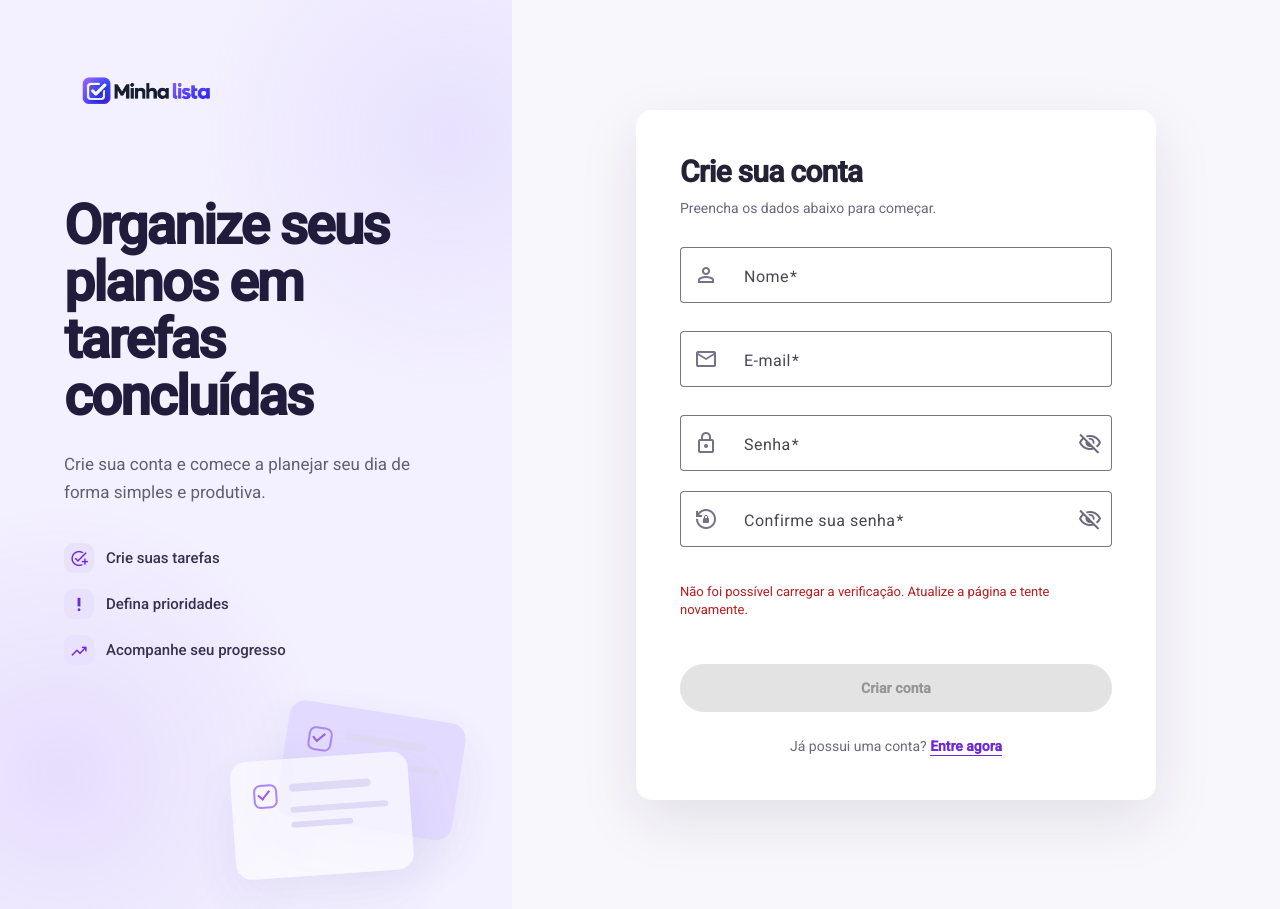
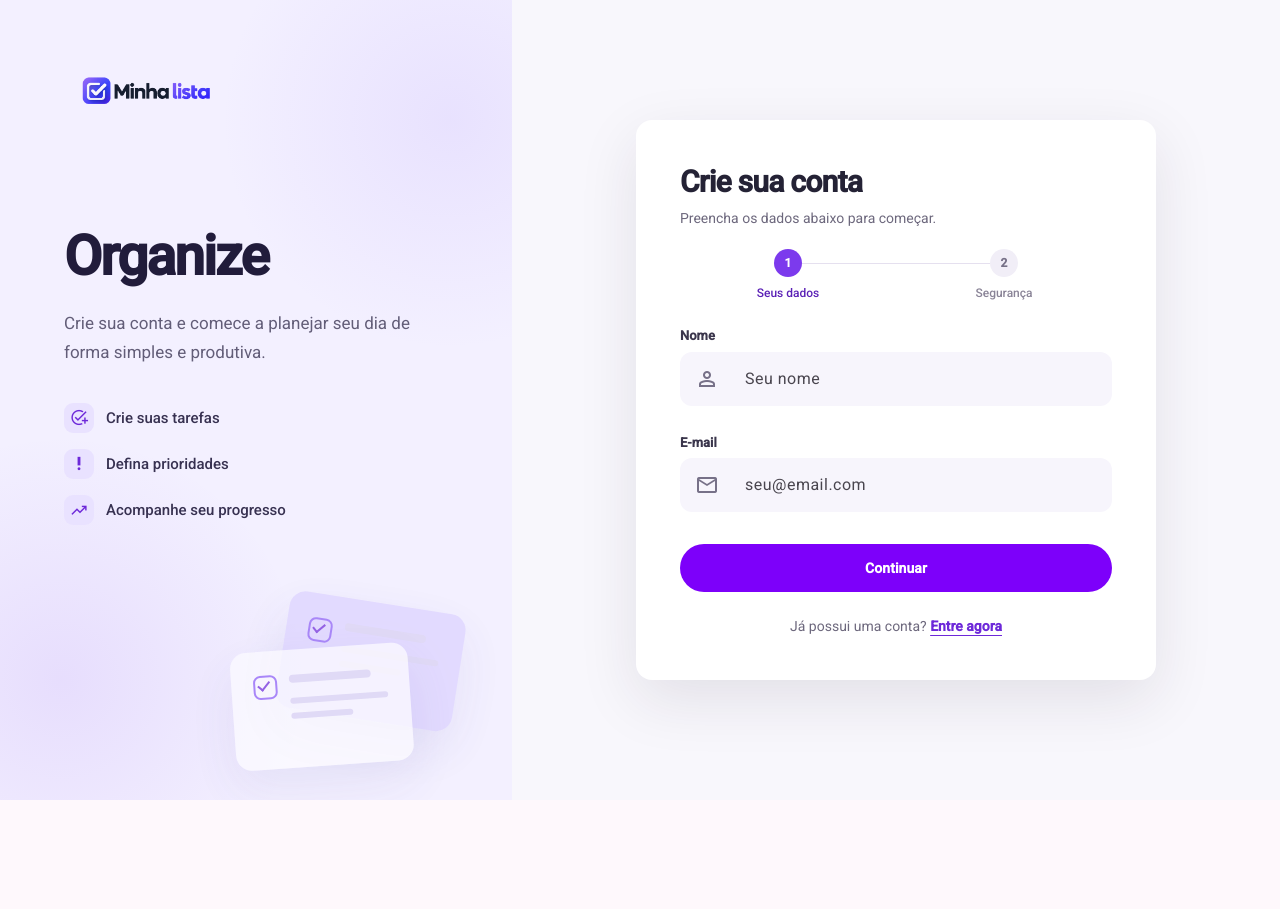
Before and after one commit to thislucasme/desafio-essentia-tecnologies-front-end, an Angular app: page /cadastro in a window 1280 px wide. After the commit the page ends 800 px from the top, so only its background shows below. Built offline with nearby package versions, Linux system fonts and the light colour scheme.

Commit message:
add: ajustar cadastro e login

```diff
--- a/src/app/features/auth/pages/auth-page.scss
+++ b/src/app/features/auth/pages/auth-page.scss
@@ -185,8 +185,18 @@
   box-shadow: 0 20px 60px rgb(36 34 53 / 10%);
 }
 
+@media (min-width: 841px) and (min-height: 960px) {
+  .auth-page-register .auth-panel {
+    transform: translateY(-40px);
+  }
+}
+
 .form-heading {
   margin-bottom: 28px;
+}
+
+.auth-page-register .form-heading {
+  margin-bottom: 20px;
 }
 
 .form-heading h2 {
@@ -218,23 +228,61 @@ form {
   gap: 8px;
 }
 
-mat-form-field {
-  width: 100%;
-  --mdc-outlined-text-field-container-shape: 12px;
-  --mdc-outlined-text-field-focus-outline-color: #6d28d9;
-  --mdc-outlined-text-field-focus-label-text-color: #6d28d9;
-  --mdc-outlined-text-field-hover-outline-color: #8b84a0;
-  --mdc-outlined-text-field-outline-color: #d7d3df;
+.step-indicator {
+  position: relative;
+  display: grid;
+  margin: 0 0 24px;
+  padding: 0;
+  grid-template-columns: 1fr 1fr;
+  list-style: none;
 }
 
-mat-form-field mat-icon[matprefix] {
-  margin: 0 10px 0 2px;
-  color: #777188;
+.step-indicator::before {
+  position: absolute;
+  top: 14px;
+  right: 25%;
+  left: 25%;
+  height: 1px;
+  background: #e5e0ef;
+  content: '';
 }
 
-mat-form-field button[mat-icon-button] {
-  margin-right: 2px;
-  color: #6d687d;
+.step-indicator li {
+  position: relative;
+  z-index: 1;
+  display: flex;
+  gap: 6px;
+  align-items: center;
+  color: #8a8497;
+  flex-direction: column;
+}
+
+.step-indicator span {
+  display: grid;
+  width: 28px;
+  height: 28px;
+  place-items: center;
+  color: #777188;
+  font-size: 12px;
+  font-weight: 700;
+  background: #f1eef7;
+  border-radius: 50%;
+}
+
+.step-indicator small {
+  font-size: 12px;
+  font-weight: 500;
+}
+
+.step-indicator li.active,
+.step-indicator li.completed {
+  color: #5b21b6;
+}
+
+.step-indicator li.active span,
+.step-indicator li.completed span {
+  color: #ffffff;
+  background: #7c3aed;
 }
 
 .password-row {
@@ -276,6 +324,23 @@ app-turnstile {
 
 .submit-button:not(:disabled):hover {
   --mdc-filled-button-container-color: #5b21b6;
+}
+
+.register-actions {
+  display: grid;
+  gap: 10px;
+  align-items: center;
+  grid-template-columns: auto 1fr;
+}
+
+.register-actions .submit-button {
+  margin-top: 0;
+}
+
+.back-button {
+  min-height: 48px;
+  color: #6255c4;
+  font-weight: 600;
 }
 
 .button-spinner {
--- a/src/app/features/auth/pages/login/login.html
+++ b/src/app/features/auth/pages/login/login.html
@@ -37,25 +37,37 @@
       </div>
 
       <form [formGroup]="form" (ngSubmit)="submit()">
+        <div class="form-field-group">
+          <label class="form-field-label" for="login-email">E-mail</label>
           <mat-form-field appearance="outline">
-          <mat-label>E-mail</mat-label>
             <mat-icon matPrefix aria-hidden="true">mail_outline</mat-icon>
-          <input matInput type="email" formControlName="email" autocomplete="email" />
+            <input
+              id="login-email"
+              matInput
+              type="email"
+              formControlName="email"
+              autocomplete="email"
+              placeholder="seu@email.com"
+            />
             @if (form.controls.email.hasError('required')) {
               <mat-error>O e-mail é obrigatório.</mat-error>
             } @else if (form.controls.email.hasError('email')) {
               <mat-error>Digite um e-mail válido.</mat-error>
             }
           </mat-form-field>
+        </div>
 
+        <div class="form-field-group">
+          <label class="form-field-label" for="login-password">Senha</label>
           <mat-form-field appearance="outline">
-          <mat-label>Senha</mat-label>
             <mat-icon matPrefix aria-hidden="true">lock_outline</mat-icon>
             <input
+              id="login-password"
               matInput
               [type]="hidePassword() ? 'password' : 'text'"
               formControlName="password"
               autocomplete="current-password"
+              placeholder="Digite sua senha"
             />
             <button
               mat-icon-button
@@ -70,6 +82,7 @@
               <mat-error>A senha é obrigatória.</mat-error>
             }
           </mat-form-field>
+        </div>
 
         <app-turnstile action="login" (tokenChange)="turnstileToken.set($event)" />
 
--- a/src/app/features/auth/pages/register/register.html
+++ b/src/app/features/auth/pages/register/register.html
@@ -5,7 +5,7 @@
     </div>
 
     <div class="showcase-content">
-      <h1 id="register-showcase-title">Organize seus planos em tarefas concluídas</h1>
+      <h1 id="register-showcase-title">Organize</h1>
       <p>Crie sua conta e comece a planejar seu dia de forma simples e produtiva.</p>
 
       <ul class="benefit-list" aria-label="Benefícios da Minha lista">
@@ -36,36 +36,77 @@
         <p>Preencha os dados abaixo para começar.</p>
       </div>
 
+      <ol class="step-indicator" aria-label="Progresso do cadastro">
+        <li [class.active]="step() === 1" [class.completed]="step() === 2">
+          <span>1</span>
+          <small>Seus dados</small>
+        </li>
+        <li [class.active]="step() === 2">
+          <span>2</span>
+          <small>Segurança</small>
+        </li>
+      </ol>
+
       <form [formGroup]="form" (ngSubmit)="submit()">
+        @if (step() === 1) {
+          <div class="form-field-group">
+            <label class="form-field-label" for="register-name">Nome</label>
             <mat-form-field appearance="outline">
-          <mat-label>Nome</mat-label>
               <mat-icon matPrefix aria-hidden="true">person_outline</mat-icon>
-          <input matInput formControlName="name" autocomplete="name" />
+              <input
+                id="register-name"
+                matInput
+                formControlName="name"
+                autocomplete="name"
+                placeholder="Seu nome"
+              />
               @if (form.controls.name.hasError('required')) {
                 <mat-error>O nome é obrigatório.</mat-error>
               }
             </mat-form-field>
+          </div>
 
+          <div class="form-field-group">
+            <label class="form-field-label" for="register-email">E-mail</label>
             <mat-form-field appearance="outline">
-          <mat-label>E-mail</mat-label>
               <mat-icon matPrefix aria-hidden="true">mail_outline</mat-icon>
-          <input matInput type="email" formControlName="email" autocomplete="email" />
+              <input
+                id="register-email"
+                matInput
+                type="email"
+                formControlName="email"
+                autocomplete="email"
+                placeholder="seu@email.com"
+              />
               @if (form.controls.email.hasError('required')) {
                 <mat-error>O e-mail é obrigatório.</mat-error>
               } @else if (form.controls.email.hasError('email')) {
                 <mat-error>Digite um e-mail válido.</mat-error>
               }
             </mat-form-field>
+          </div>
 
+          <button
+            class="submit-button"
+            mat-flat-button
+            type="button"
+            (click)="continueToSecurity()"
+          >
+            Continuar
+          </button>
+        } @else {
           <div class="password-row">
+            <div class="form-field-group">
+              <label class="form-field-label" for="register-password">Senha</label>
               <mat-form-field appearance="outline">
-            <mat-label>Senha</mat-label>
                 <mat-icon matPrefix aria-hidden="true">lock_outline</mat-icon>
                 <input
+                  id="register-password"
                   matInput
                   [type]="hidePassword() ? 'password' : 'text'"
                   formControlName="password"
                   autocomplete="new-password"
+                  placeholder="Crie uma senha"
                 />
                 <button
                   mat-icon-button
@@ -82,22 +123,30 @@
                   <mat-error>Use pelo menos 6 caracteres.</mat-error>
                 }
               </mat-form-field>
+            </div>
 
+            <div class="form-field-group">
+              <label class="form-field-label" for="register-confirm-password">
+                Confirme sua senha
+              </label>
               <mat-form-field appearance="outline">
-            <mat-label>Confirme sua senha</mat-label>
                 <mat-icon matPrefix aria-hidden="true">lock_reset</mat-icon>
                 <input
+                  id="register-confirm-password"
                   matInput
                   [type]="hideConfirmation() ? 'password' : 'text'"
                   formControlName="confirmPassword"
                   autocomplete="new-password"
+                  placeholder="Digite novamente"
                 />
                 <button
                   mat-icon-button
                   matSuffix
                   type="button"
                   (click)="hideConfirmation.set(!hideConfirmation())"
-              [attr.aria-label]="hideConfirmation() ? 'Mostrar confirmação' : 'Ocultar confirmação'"
+                  [attr.aria-label]="
+                    hideConfirmation() ? 'Mostrar confirmação' : 'Ocultar confirmação'
+                  "
                 >
                   <mat-icon>{{ hideConfirmation() ? 'visibility_off' : 'visibility' }}</mat-icon>
                 </button>
@@ -105,6 +154,7 @@
                   <mat-error>Confirme sua senha.</mat-error>
                 }
               </mat-form-field>
+            </div>
           </div>
 
           @if (form.hasError('passwordsDoNotMatch') && form.controls.confirmPassword.touched) {
@@ -121,6 +171,12 @@
             </p>
           }
 
+          <div class="register-actions">
+            <button class="back-button" mat-button type="button" (click)="backToDetails()">
+              <mat-icon aria-hidden="true">arrow_back</mat-icon>
+              Voltar
+            </button>
+
             <button
               class="submit-button"
               mat-flat-button
@@ -134,6 +190,8 @@
                 Criar conta
               }
             </button>
+          </div>
+        }
       </form>
 
       <p class="auth-switch">Já possui uma conta? <a routerLink="/login">Entre agora</a></p>
--- a/src/app/features/auth/pages/register/register.ts
+++ b/src/app/features/auth/pages/register/register.ts
@@ -47,6 +47,7 @@ export class Register {
   readonly turnstileToken = signal('');
   readonly hidePassword = signal(true);
   readonly hideConfirmation = signal(true);
+  readonly step = signal<1 | 2>(1);
 
   readonly form = new FormGroup(
     {
@@ -66,6 +67,25 @@ export class Register {
     },
     { validators: passwordsMatch },
   );
+
+  continueToSecurity(): void {
+    const { name, email } = this.form.controls;
+    name.markAsTouched();
+    email.markAsTouched();
+
+    if (name.invalid || email.invalid) {
+      return;
+    }
+
+    this.errorMessage.set('');
+    this.step.set(2);
+  }
+
+  backToDetails(): void {
+    this.turnstileToken.set('');
+    this.errorMessage.set('');
+    this.step.set(1);
+  }
 
   async submit(): Promise<void> {
     if (this.form.invalid || !this.turnstileToken()) {
--- a/src/app/features/tasks/components/task-dialog/task-dialog.html
+++ b/src/app/features/tasks/components/task-dialog/task-dialog.html
@@ -23,10 +23,11 @@
 
 <mat-dialog-content>
   <form id="task-form" [formGroup]="form" (ngSubmit)="submit()">
+    <div class="form-field-group">
+      <label class="form-field-label" for="task-title">Título</label>
       <mat-form-field appearance="outline">
-      <mat-label>Título</mat-label>
-
         <input
+          id="task-title"
           matInput
           formControlName="title"
           placeholder="Ex: Estudar Angular"
@@ -43,11 +44,13 @@
           <mat-error>O título deve ter no máximo 180 caracteres.</mat-error>
         }
       </mat-form-field>
+    </div>
 
+    <div class="form-field-group">
+      <label class="form-field-label" for="task-description">Descrição</label>
       <mat-form-field appearance="outline">
-      <mat-label>Descrição</mat-label>
-
         <textarea
+          id="task-description"
           matInput
           formControlName="description"
           rows="5"
@@ -62,11 +65,12 @@
           <mat-error>A descrição deve ter no máximo 2.000 caracteres.</mat-error>
         }
       </mat-form-field>
+    </div>
 
+    <div class="form-field-group">
+      <label id="task-status-label" class="form-field-label">Status</label>
       <mat-form-field appearance="outline">
-      <mat-label>Status</mat-label>
-
-      <mat-select formControlName="status">
+        <mat-select formControlName="status" aria-labelledby="task-status-label">
           <mat-option value="PENDING">
             <span class="status-option"><span class="status-dot pending"></span>Pendente</span>
           </mat-option>
@@ -80,6 +84,7 @@
           </mat-option>
         </mat-select>
       </mat-form-field>
+    </div>
   </form>
 
   @if (errorMessage()) {
--- a/src/styles.scss
+++ b/src/styles.scss
@@ -33,6 +33,118 @@ html {
   outline-offset: 3px;
 }
 
+// Padrão global dos campos Angular Material.
+.form-field-group {
+  display: flex;
+  min-width: 0;
+  flex-direction: column;
+  gap: 7px;
+}
+
+.form-field-label {
+  color: #3b364c;
+  font-size: 13px;
+  font-weight: 600;
+  line-height: 1.35;
+}
+
+.mat-mdc-form-field {
+  width: 100%;
+  font-family: inherit;
+  --mdc-outlined-text-field-container-shape: 12px;
+  --mdc-outlined-text-field-focus-label-text-color: #6d28d9;
+  --mdc-outlined-text-field-label-text-color: #716b80;
+  --mdc-outlined-text-field-input-text-color: #29253a;
+  --mdc-outlined-text-field-input-text-placeholder-color: #9a94a7;
+  --mdc-outlined-text-field-error-focus-label-text-color: #b42318;
+  --mat-form-field-container-height: 52px;
+  --mat-form-field-container-vertical-padding: 14px;
+}
+
+.mat-mdc-form-field .mat-mdc-text-field-wrapper.mdc-text-field--outlined {
+  min-height: 52px;
+  background: #f7f5fc;
+  border: 1px solid transparent;
+  border-radius: 12px;
+  box-shadow: none;
+  transition:
+    border-color 160ms ease,
+    box-shadow 160ms ease,
+    background-color 160ms ease;
+}
+
+// O Material divide o outline em três partes. Elas são removidas para que
+// somente a borda do container acima controle os estados visuais.
+.mat-mdc-form-field .mdc-notched-outline__leading,
+.mat-mdc-form-field .mdc-notched-outline__notch,
+.mat-mdc-form-field .mdc-notched-outline__trailing {
+  border: 0 !important;
+}
+
+.mat-mdc-form-field:not(.mat-form-field-invalid):hover
+  .mat-mdc-text-field-wrapper.mdc-text-field--outlined {
+  background: #f5f2fc;
+  border-color: #e4ddf5;
+}
+
+.mat-mdc-form-field.mat-focused:not(.mat-form-field-invalid)
+  .mat-mdc-text-field-wrapper.mdc-text-field--outlined {
+  background: #ffffff;
+  border-color: #7c3aed;
+  box-shadow: 0 0 0 3px rgb(124 58 237 / 10%);
+}
+
+.mat-mdc-form-field.mat-form-field-invalid .mat-mdc-text-field-wrapper.mdc-text-field--outlined {
+  border-color: #dc9898;
+}
+
+.mat-mdc-form-field.mat-focused.mat-form-field-invalid
+  .mat-mdc-text-field-wrapper.mdc-text-field--outlined {
+  background: #ffffff;
+  border-color: #cf5c5c;
+  box-shadow: 0 0 0 3px rgb(207 92 92 / 10%);
+}
+
+.mat-mdc-form-field .mat-mdc-input-element,
+.mat-mdc-form-field .mat-mdc-select-value {
+  font: inherit;
+}
+
+.mat-mdc-form-field textarea.mat-mdc-input-element {
+  line-height: 1.55;
+}
+
+.mat-mdc-form-field .mat-icon[matprefix],
+.mat-mdc-form-field .mat-icon[matsuffix],
+.mat-mdc-form-field button[mat-icon-button] {
+  color: #777188;
+}
+
+.mat-mdc-form-field .mat-icon[matprefix] {
+  margin: 0 10px 0 2px;
+}
+
+.mat-mdc-form-field button[mat-icon-button] {
+  margin-right: 2px;
+}
+
+.mat-mdc-form-field .mat-mdc-form-field-hint,
+.mat-mdc-form-field .mat-mdc-form-field-error {
+  font-size: 12px;
+  line-height: 1.4;
+}
+
+.mat-mdc-form-field .mat-mdc-form-field-error {
+  color: #b42318;
+}
+
+.mat-mdc-select-panel {
+  background: #ffffff;
+  border: 1px solid #e8e5ef;
+  border-radius: 11px !important;
+  box-shadow: 0 16px 36px rgb(36 34 53 / 12%);
+}
+
 .task-dialog-panel .mat-mdc-dialog-surface {
   border-radius: 20px;
   box-shadow: 0 24px 70px rgb(45 38 91 / 20%);
```
Lines whose indentation alone changed are shown as unchanged.
